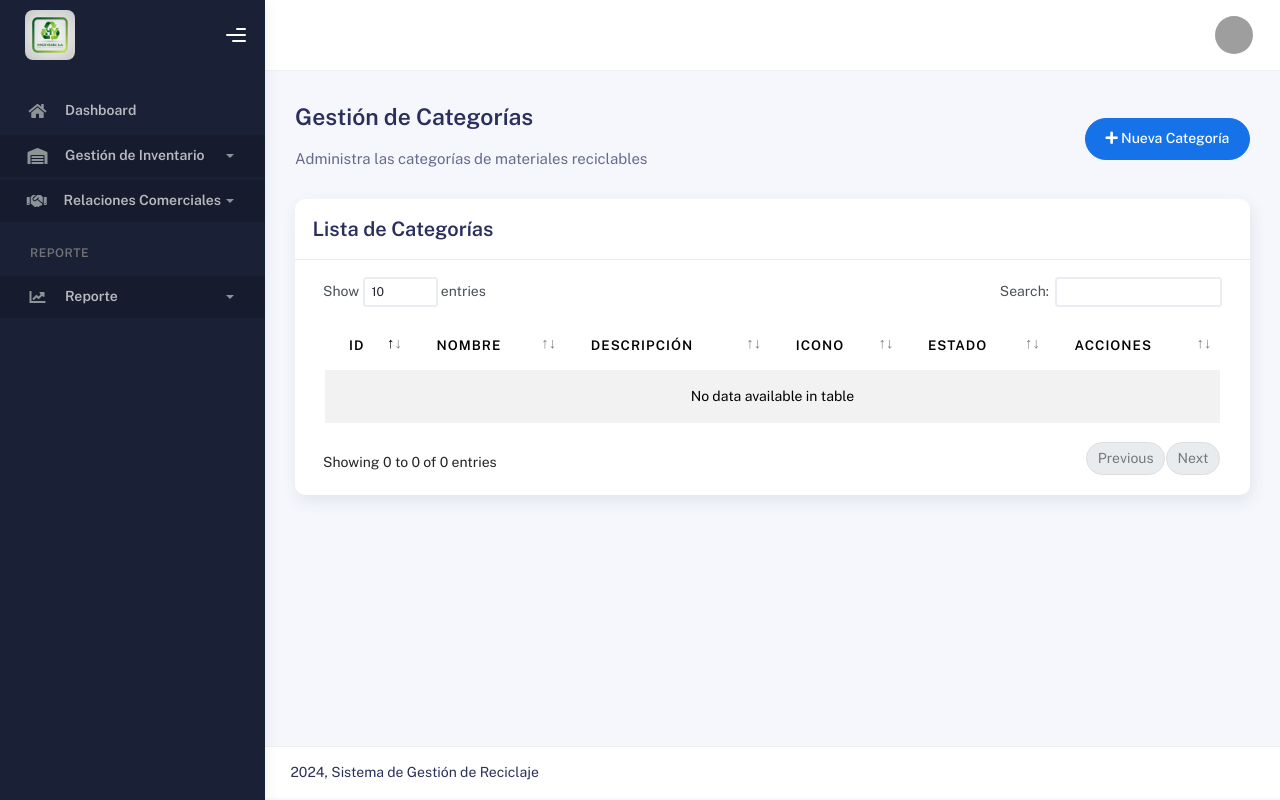
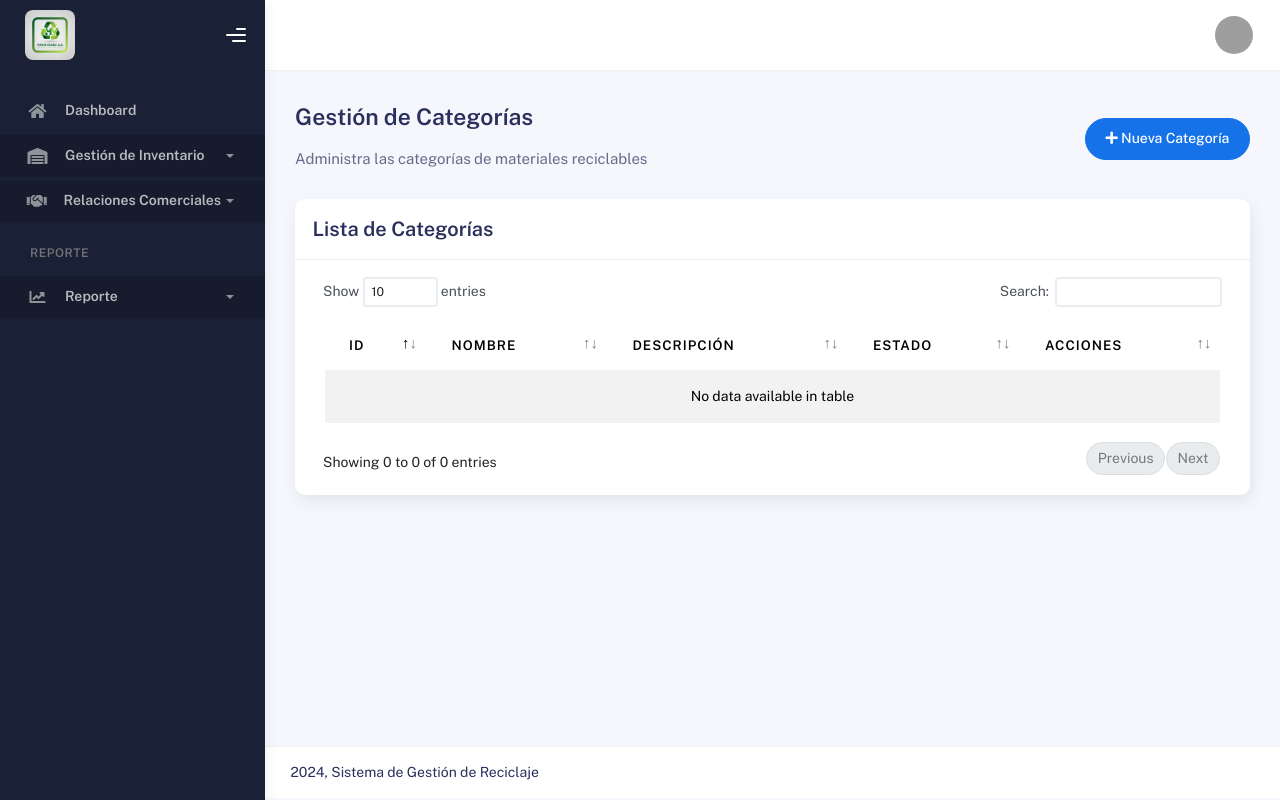
Before and after one commit to Jordan-dito/sistema_reciclaje, a PHP site: page /categorias/index.php in a window 1280 px wide. Run offline with PHP 8.4, Linux system fonts and the light colour scheme; the visitor is signed in with stand-in values (Sample User, id 1); data that the repository does not hold is empty; grey boxes are pictures that could not be loaded.

Commit message:
Eliminar campo icono de materiales y categorias: remover campo icono de tablas, modales, API y reportes, agregar scripts SQL para eliminar columnas de base de datos

```diff
--- a/categorias/api.php
+++ b/categorias/api.php
@@ -63,7 +63,6 @@ try {
             if ($action === 'crear') {
                 $nombre = trim($_POST['nombre'] ?? '');
                 $descripcion = trim($_POST['descripcion'] ?? '');
-                $icono = trim($_POST['icono'] ?? '');
                 $estado = $_POST['estado'] ?? 'activo';
 
                 // Validar nombre: no solo espacios
@@ -73,7 +72,6 @@ try {
                 }
                 $nombre = limpiarEspacios($nombre);
                 $descripcion = limpiarEspacios($descripcion);
-                $icono = limpiarEspacios($icono);
 
                 // Verificar que no exista una categoría con el mismo nombre (case-insensitive)
                 $stmt = $db->prepare("
@@ -90,10 +88,10 @@ try {
 
                 // Crear categoría
                 $stmt = $db->prepare("
-                    INSERT INTO categorias (nombre, descripcion, icono, estado)
-                    VALUES (?, ?, ?, ?)
+                    INSERT INTO categorias (nombre, descripcion, estado)
+                    VALUES (?, ?, ?)
                 ");
-                $stmt->execute([$nombre, $descripcion ?: null, $icono ?: null, $estado]);
+                $stmt->execute([$nombre, $descripcion ?: null, $estado]);
                 $categoria_id = $db->lastInsertId();
 
                 ob_end_clean();
@@ -106,7 +104,6 @@ try {
                 $id = $_POST['id'] ?? 0;
                 $nombre = trim($_POST['nombre'] ?? '');
                 $descripcion = trim($_POST['descripcion'] ?? '');
-                $icono = trim($_POST['icono'] ?? '');
                 $estado = $_POST['estado'] ?? 'activo';
 
                 if (empty($nombre)) {
@@ -115,7 +112,6 @@ try {
 
                 $nombre = limpiarEspacios($nombre);
                 $descripcion = limpiarEspacios($descripcion);
-                $icono = limpiarEspacios($icono);
 
                 // Verificar que no exista otra categoría con el mismo nombre (case-insensitive)
                 $stmt = $db->prepare("
@@ -133,10 +129,10 @@ try {
 
                 $stmt = $db->prepare("
                     UPDATE categorias
-                    SET nombre = ?, descripcion = ?, icono = ?, estado = ?
+                    SET nombre = ?, descripcion = ?, estado = ?
                     WHERE id = ?
                 ");
-                $stmt->execute([$nombre, $descripcion ?: null, $icono ?: null, $estado, $id]);
+                $stmt->execute([$nombre, $descripcion ?: null, $estado, $id]);
 
                 ob_end_clean();
                 echo json_encode(['success' => true, 'message' => 'Categoría actualizada exitosamente']);
--- a/categorias/index.php
+++ b/categorias/index.php
@@ -118,7 +118,6 @@ if (!$auth->isAuthenticated()) {
                             <th>ID</th>
                             <th>Nombre</th>
                             <th>Descripción</th>
-                            <th>Icono</th>
                             <th>Estado</th>
                             <th>Acciones</th>
                           </tr>
@@ -159,23 +158,12 @@ if (!$auth->isAuthenticated()) {
                 <label>Descripción</label>
                 <textarea id="descripcion" name="descripcion" class="form-control" rows="3" placeholder="Descripción de la categoría"></textarea>
               </div>
-              <div class="row">
-                <div class="col-md-6">
-                  <div class="form-group">
-                    <label>Icono (clase Font Awesome)</label>
-                    <input type="text" id="icono" name="icono" class="form-control" placeholder="Ej: fa-recycle">
-                    <small class="form-text text-muted">Clase de icono de Font Awesome (opcional)</small>
-                  </div>
-                </div>
-                <div class="col-md-6">
               <div class="form-group">
                 <label>Estado</label>
                 <select id="estado" name="estado" class="form-control">
                   <option value="activo">Activo</option>
                   <option value="inactivo">Inactivo</option>
                 </select>
-                  </div>
-                </div>
               </div>
             </form>
           </div>
@@ -205,10 +193,6 @@ if (!$auth->isAuthenticated()) {
               <div class="form-group">
                 <label>Descripción</label>
                 <textarea id="edit_descripcion" name="descripcion" class="form-control" rows="3"></textarea>
-              </div>
-              <div class="form-group">
-                <label>Icono (clase Font Awesome)</label>
-                <input type="text" id="edit_icono" name="icono" class="form-control">
               </div>
               <div class="form-group">
                 <label>Estado</label>
@@ -260,13 +244,11 @@ if (!$auth->isAuthenticated()) {
                   var badgeEstado = categoria.estado === 'activo'
                     ? '<span class="badge badge-success">Activo</span>'
                     : '<span class="badge badge-danger">Inactivo</span>';
-                  var icono = categoria.icono ? '<i class="' + categoria.icono + '"></i>' : '-';
 
                   table.row.add([
                     categoria.id,
                     '<strong>' + categoria.nombre + '</strong>',
                     categoria.descripcion || '-',
-                    icono,
                     badgeEstado,
                     '<button class="btn btn-link btn-primary btn-sm" onclick="editarCategoria(' + categoria.id + ')"><i class="fa fa-edit"></i></button> ' +
                     '<button class="btn btn-link btn-danger btn-sm" onclick="eliminarCategoria(' + categoria.id + ')"><i class="fa fa-times"></i></button>'
@@ -352,7 +334,6 @@ if (!$auth->isAuthenticated()) {
           var formData = {
             nombre: nombre,
             descripcion: $('#descripcion').val(),
-            icono: $('#icono').val(),
             estado: $('#estado').val(),
             action: 'crear'
           };
@@ -408,7 +389,6 @@ if (!$auth->isAuthenticated()) {
             id: idActual,
             nombre: nombre,
             descripcion: $('#edit_descripcion').val(),
-            icono: $('#edit_icono').val(),
             estado: $('#edit_estado').val(),
             action: 'actualizar'
           };
@@ -447,7 +427,6 @@ if (!$auth->isAuthenticated()) {
                 $('#edit_id').val(cat.id);
                 $('#edit_nombre').val(cat.nombre);
                 $('#edit_descripcion').val(cat.descripcion || '');
-                $('#edit_icono').val(cat.icono || '');
                 $('#edit_estado').val(cat.estado);
                 $('#modalEditarCategoria').modal('show');
               }
--- a/reportes/api.php
+++ b/reportes/api.php
@@ -552,7 +552,6 @@ function generarVistaPreviaMateriales($db) {
         SELECT
             m.*,
             c.nombre as categoria_nombre,
-            c.icono as categoria_icono,
             COUNT(DISTINCT p.id) as total_productos
         FROM materiales m
         LEFT JOIN categorias c ON m.categoria_id = c.id
@@ -587,9 +586,6 @@ function generarVistaPreviaMateriales($db) {
 
     foreach ($porCategoria as $categoria => $mats) {
         $html .= '<h5 class="mt-4 mb-3">';
-        if (!empty($mats[0]['categoria_icono'])) {
-            $html .= '<i class="' . htmlspecialchars($mats[0]['categoria_icono']) . '"></i> ';
-        }
         $html .= htmlspecialchars($categoria) . ' (' . count($mats) . ' materiales)</h5>';
 
         $html .= '<table class="table table-bordered table-striped mb-4">';
```
Also changed, not shown: materiales/api.php (+3 -9 lines), materiales/index.php (+0 -14 lines), scripts/eliminar_campo_icono.sql (added, +14 -0 lines), scripts/eliminar_campo_icono_alternativo.sql (added, +12 -0 lines). Lines whose indentation alone changed are shown as unchanged.
